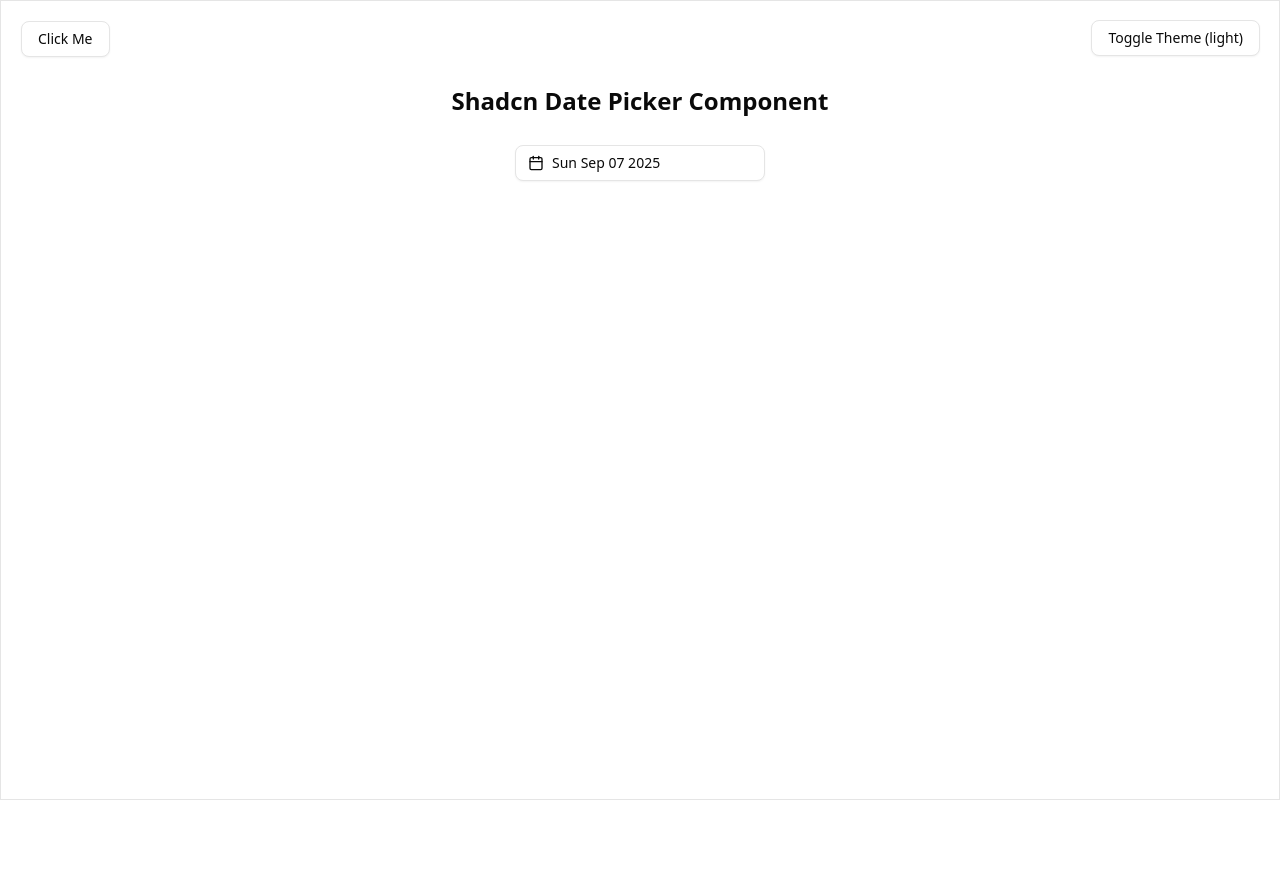
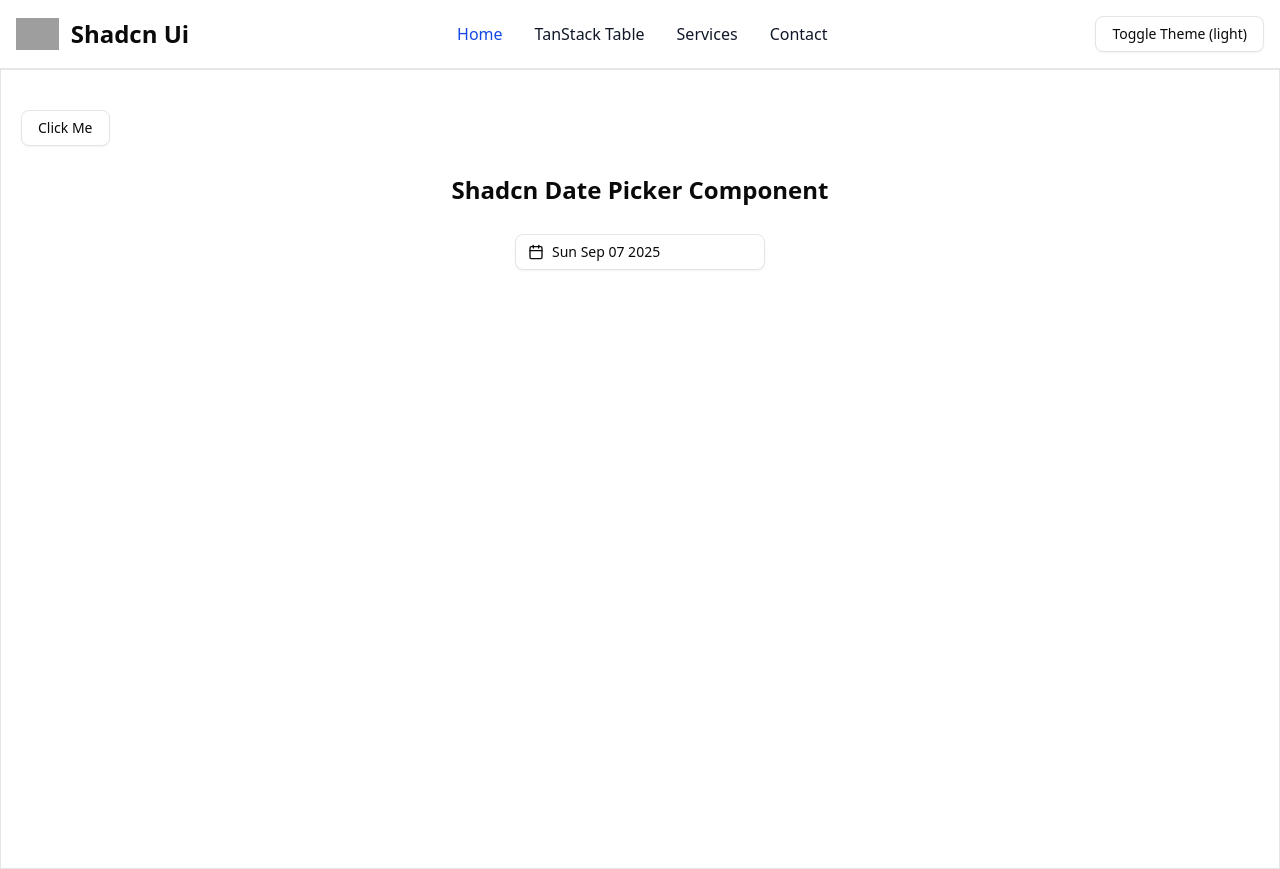
Before and after one commit to Ritesh-Kumar-Rai/REACT_JS-2024, a React (Vite) app in the folder 2025 React Codebase/06-working-with-shadcnui/: page / in a window 1280 px wide. Before the commit the page ends 800 px from the top, so only its background shows below. Built offline with nearby package versions, Linux system fonts and the light colour scheme; grey boxes are pictures that could not be loaded.

Commit message:
First in 2025 React Codebase/06-working-with-shadcni/ installed react-router-dom for routing created a navbar and refactored the code from App.jsx by migrating it to pages/Home.jsx

```diff
--- a/2025 React Codebase/06-working-with-shadcnui/package.json
+++ b/2025 React Codebase/06-working-with-shadcnui/package.json
@@ -21,6 +21,7 @@
     "react": "^19.1.1",
     "react-day-picker": "^9.9.0",
     "react-dom": "^19.1.1",
+    "react-router-dom": "^7.8.2",
     "tailwind-merge": "^3.3.1",
     "tailwindcss": "^4.1.12"
   },
--- a/2025 React Codebase/06-working-with-shadcnui/src/App.jsx
+++ b/2025 React Codebase/06-working-with-shadcnui/src/App.jsx
@@ -1,33 +1,22 @@
-import { useState } from 'react'
-import reactLogo from './assets/react.svg'
-import viteLogo from '/vite.svg'
+import { BrowserRouter, Route, Routes } from 'react-router-dom'
 import './App.css'
-import { Button } from './components/ui/button'
-import Date_Picker from './components/custom_uis/Date_Picker'
+import Navbar from './components/custom_uis/Navbar'
+import Home from './pages/Home'
 
 function App() {
-  const [theme, setTheme] = useState('light');
-
-
-
-  let themwa = 'light'
-  const handleTheme = () => {
-    // setTheme(prev => prev === 'light' ? 'dark' : 'light');
-    themwa = theme === 'light' ? 'dark' : 'light';
-    setTheme(themwa)
-    document.documentElement.setAttribute('class', themwa);
-  }
 
   return (
     <>
-      <Button variant='outline' className='absolute top-5 right-5' onClick={handleTheme}>Toggle Theme ({theme})</Button>
-      <div className='p-5 h-screen w-full border'>
-        <Button variant='outline'>Click Me</Button>
+      <BrowserRouter>
+        <Navbar />
 
-        <div className='my-4 p-3 flex justify-center flex-col items-center gap-7'>
-          <Date_Picker />
-        </div>
-      </div>
+        <main className='p-5 h-screen w-full border'>
+          <Routes>
+            <Route path='/' element={<Home />} />
+            <Route path='*' element={<section className='w-full h-full flex items-center justify-center text-2xl font-bold'>Oops! 404 Page Not Found</section>} />
+          </Routes>
+        </main>
+      </BrowserRouter>
     </>
   )
 }
--- /dev/null
+++ b/2025 React Codebase/06-working-with-shadcnui/src/components/custom_uis/Navbar.jsx
@@ -0,0 +1,59 @@
+import { useState } from "react";
+import { Button } from "../ui/button";
+import { NavLink } from "react-router-dom";
+
+const Navbar = () => {
+
+    const [theme, setTheme] = useState('light');
+    const [isMenuOpen, setMenuOpen] = useState(false);
+
+
+
+    let themwa = 'light'
+    const handleTheme = () => {
+        // setTheme(prev => prev === 'light' ? 'dark' : 'light');
+        themwa = theme === 'light' ? 'dark' : 'light';
+        setTheme(themwa)
+        document.documentElement.setAttribute('class', themwa);
+    }
+
+
+    return (
+        <nav className="bg-white dark:bg-gray-900 sticky w-full z-20 top-0 start-0 border-b border-gray-200 dark:border-gray-600">
+            <div className="max-w-screen-xl flex flex-wrap items-center justify-between mx-auto p-4">
+                <NavLink to="/" className="flex items-center space-x-3 rtl:space-x-reverse">
+                    <img src="https://flowbite.com/docs/images/logo.svg" className="h-8" alt="Flowbite Logo" />
+                    <span className="self-center text-2xl font-semibold whitespace-nowrap dark:text-white">Shadcn Ui</span>
+                </NavLink>
+                <div className="flex md:order-2 space-x-3 md:space-x-0 rtl:space-x-reverse">
+                    <Button variant='outline' className="cursor-pointer" onClick={handleTheme}>Toggle Theme ({theme})</Button>
+                    <button data-collapse-toggle="navbar-sticky" type="button" onClick={() => setMenuOpen(prev => !prev)} className="inline-flex items-center p-2 w-10 h-10 justify-center text-sm text-gray-500 rounded-lg md:hidden hover:bg-gray-100 focus:outline-none focus:ring-2 focus:ring-gray-200 dark:text-gray-400 dark:hover:bg-gray-700 dark:focus:ring-gray-600 cursor-pointer" aria-controls="navbar-sticky" aria-expanded="false">
+                        <span className="sr-only">Open main menu</span>
+                        <svg className="w-5 h-5" aria-hidden="true" xmlns="http://www.w3.org/2000/svg" fill="none" viewBox="0 0 17 14">
+                            <path stroke="currentColor" strokeLinecap="round" strokeLinejoin="round" strokeWidth="2" d="M1 1h15M1 7h15M1 13h15" />
+                        </svg>
+                    </button>
+                </div>
+                <div className={`items-center justify-between ${isMenuOpen ? 'block' : 'hidden'} w-full md:flex md:w-auto md:order-1`} id="navbar-sticky">
+                    <ul className="flex flex-col p-4 md:p-0 mt-4 font-medium border border-gray-100 rounded-lg bg-gray-50 md:space-x-8 rtl:space-x-reverse md:flex-row md:mt-0 md:border-0 md:bg-white dark:bg-gray-800 md:dark:bg-gray-900 dark:border-gray-700">
+                        <li>
+                            <NavLink to="/" className={({ isActive }) => `block py-2 px-3  ${isActive ? 'text-white bg-blue-700 md:text-blue-700 md:dark:text-blue-500 md:bg-transparent rounded-sm md:p-0' : 'text-gray-900 rounded-sm hover:bg-gray-100 md:hover:bg-transparent md:hover:text-blue-700 md:p-0 md:dark:hover:text-blue-500 dark:text-white dark:hover:bg-gray-700 dark:hover:text-white md:dark:hover:bg-transparent dark:border-gray-700'} `} aria-current="page">Home</NavLink>
+                        </li>
+                        <li>
+                            <NavLink to="/tanstack" className={({ isActive }) => `block py-2 px-3  ${isActive ? 'text-white bg-blue-700 md:text-blue-700 md:dark:text-blue-500 md:bg-transparent rounded-sm md:p-0' : 'text-gray-900 rounded-sm hover:bg-gray-100 md:hover:bg-transparent md:hover:text-blue-700 md:p-0 md:dark:hover:text-blue-500 dark:text-white dark:hover:bg-gray-700 dark:hover:text-white md:dark:hover:bg-transparent dark:border-gray-700'} `}>TanStack Table</NavLink>
+                        </li>
+                        <li>
+                            <NavLink to="/services" className={({ isActive }) => `block py-2 px-3  ${isActive ? 'text-white bg-blue-700 md:text-blue-700 md:dark:text-blue-500 md:bg-transparent rounded-sm md:p-0' : 'text-gray-900 rounded-sm hover:bg-gray-100 md:hover:bg-transparent md:hover:text-blue-700 md:p-0 md:dark:hover:text-blue-500 dark:text-white dark:hover:bg-gray-700 dark:hover:text-white md:dark:hover:bg-transparent dark:border-gray-700'} `}>Services</NavLink>
+                        </li>
+                        <li>
+                            <NavLink to="/contact" className={({ isActive }) => `block py-2 px-3  ${isActive ? 'text-white bg-blue-700 md:text-blue-700 md:dark:text-blue-500 md:bg-transparent rounded-sm md:p-0' : 'text-gray-900 rounded-sm hover:bg-gray-100 md:hover:bg-transparent md:hover:text-blue-700 md:p-0 md:dark:hover:text-blue-500 dark:text-white dark:hover:bg-gray-700 dark:hover:text-white md:dark:hover:bg-transparent dark:border-gray-700'} `}>Contact</NavLink>
+                        </li>
+                    </ul>
+                </div>
+            </div>
+        </nav>
+
+    )
+}
+
+export default Navbar;
--- /dev/null
+++ b/2025 React Codebase/06-working-with-shadcnui/src/pages/Home.jsx
@@ -0,0 +1,17 @@
+import Date_Picker from '@/components/custom_uis/Date_Picker';
+import { Button } from '@/components/ui/button';
+import React from 'react'
+
+const Home = () => {
+    return (
+        <section className='py-5'>
+            <Button variant='outline'>Click Me</Button>
+
+            <div className='my-4 p-3 flex justify-center flex-col items-center gap-7'>
+                <Date_Picker />
+            </div>
+        </section>
+    )
+}
+
+export default Home;
```
Also changed, not shown: 1 other file (tests, documents, lock files or other folders).
